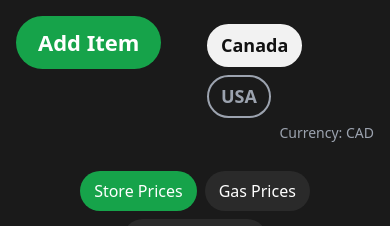
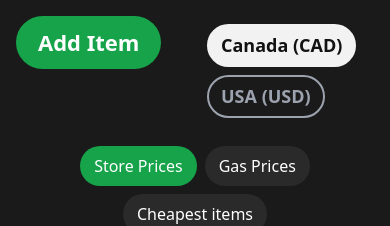
Before and after one commit to evanpersinger/price-tracking, a React (Vite) app in the folder frontend/: page / in a window 390 px wide. Shown: the top 226 px of the page. Built offline with nearby package versions, Linux system fonts and the light colour scheme; no server answers.

Commit message:
change the currency note into the country buttons' labels
The Currency line under the buttons is gone, the buttons read Canada (CAD) and USA (USD).

Co-Authored-By: Claude Sonnet 5.5 <noreply@anthropic.com>

```diff
--- a/frontend/src/App.tsx
+++ b/frontend/src/App.tsx
@@ -64,11 +64,10 @@ export default function App() {
                   href={`${countryNavBase}${link.path}`}
                   aria-current={link.code === country.code ? 'page' : undefined}
                 >
-                  {link.label}
+                  {link.label} ({link.currency})
                 </a>
               ))}
             </nav>
-            <p className="currency-note">Currency: {country.currency}</p>
           </div>
         )}
         {review === null && (
--- a/frontend/src/index.css
+++ b/frontend/src/index.css
@@ -323,12 +323,6 @@ main {
   border-color: var(--heading);
   background: var(--heading);
   color: var(--bg);
-}
-
-.currency-note {
-  margin: 0;
-  color: var(--text-muted);
-  font-size: 1.125rem;
 }
 
 .store-jump {
@@ -930,10 +924,6 @@ body:has(.page-review) {
     font-size: 1.125rem;
   }
 
-  .currency-note {
-    font-size: 0.875rem;
-  }
-
   .view-nav {
     margin-top: 16px;
   }
```
